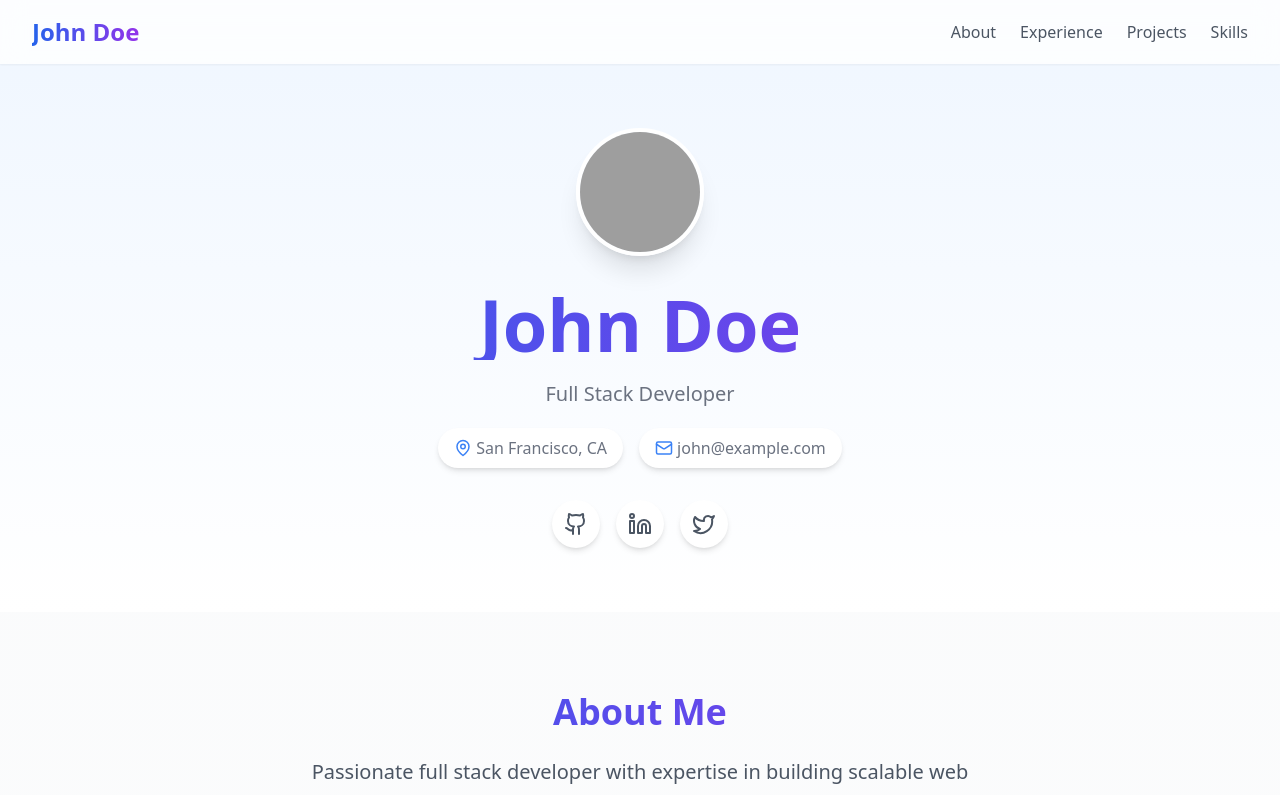
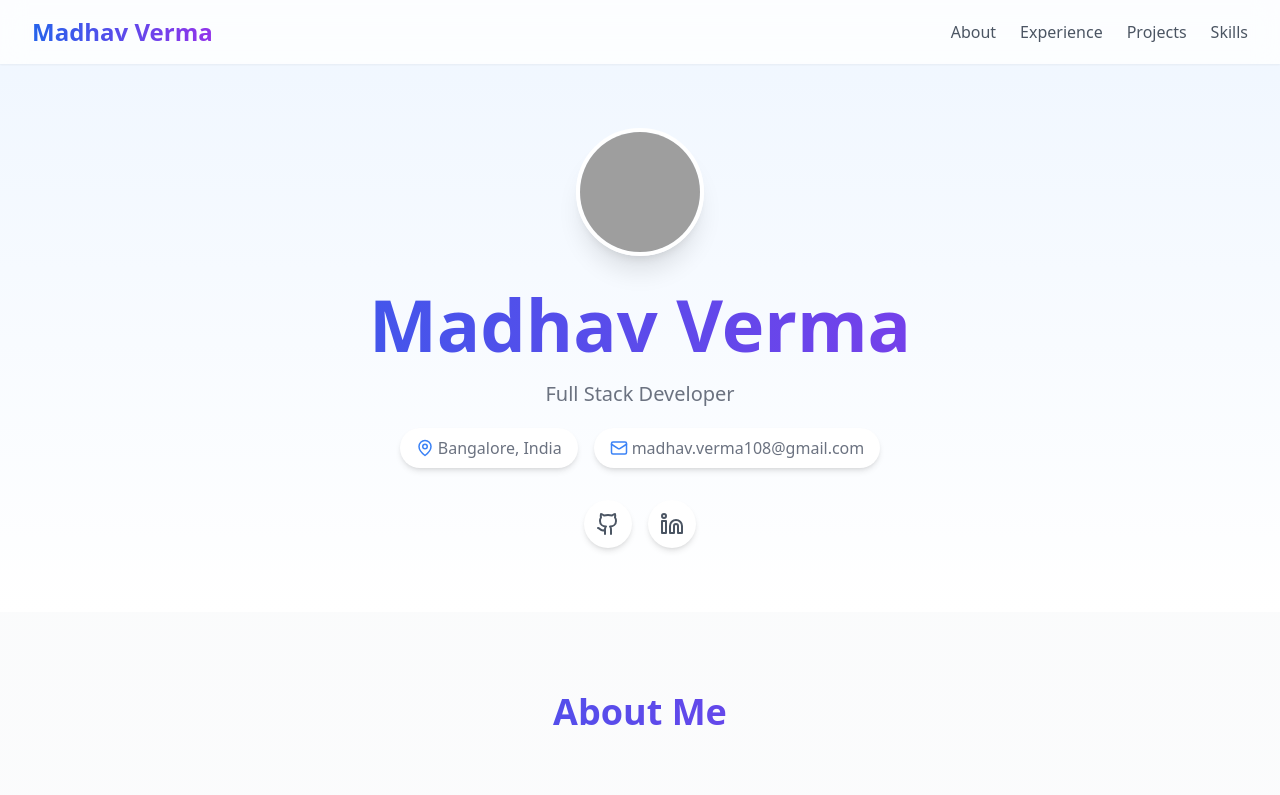
Before and after one commit to Madhav243/portfolio, a React (Vite) app: page / in a window 1280 px wide. Shown: the top 795 px of the page. Built offline with nearby package versions, Linux system fonts and the light colour scheme; grey boxes are pictures that could not be loaded.

Commit message:
fix : config changes

```diff
--- a/src/App.tsx
+++ b/src/App.tsx
@@ -106,8 +106,7 @@ function App() {
             >
               {[
                 { icon: Github, link: siteConfig.social.github },
-                { icon: Linkedin, link: siteConfig.social.linkedin },
-                { icon: Twitter, link: siteConfig.social.twitter }
+                { icon: Linkedin, link: siteConfig.social.linkedin }
               ].map((social, index) => (
                 <motion.a
                   key={index}
--- a/src/constants/config.ts
+++ b/src/constants/config.ts
@@ -1,14 +1,13 @@
 export const siteConfig = {
-  name: 'John Doe',
+  name: 'Madhav Verma',
   title: 'Full Stack Developer',
-  email: 'john@example.com',
-  location: 'San Francisco, CA',
-  about: `Passionate full stack developer with expertise in building scalable web applications using modern technologies.`,
+  email: 'madhav.verma108@gmail.com',
+  location: 'Bangalore, India',
+  about: ``,
 
   social: {
-    github: 'https://github.com',
-    linkedin: 'https://linkedin.com',
-    twitter: 'https://twitter.com'
+    github: 'https://github.com/Madhav243',
+    linkedin: 'https://linkedin.com/in/madhavverma',
   },
 
   skills: [
```
